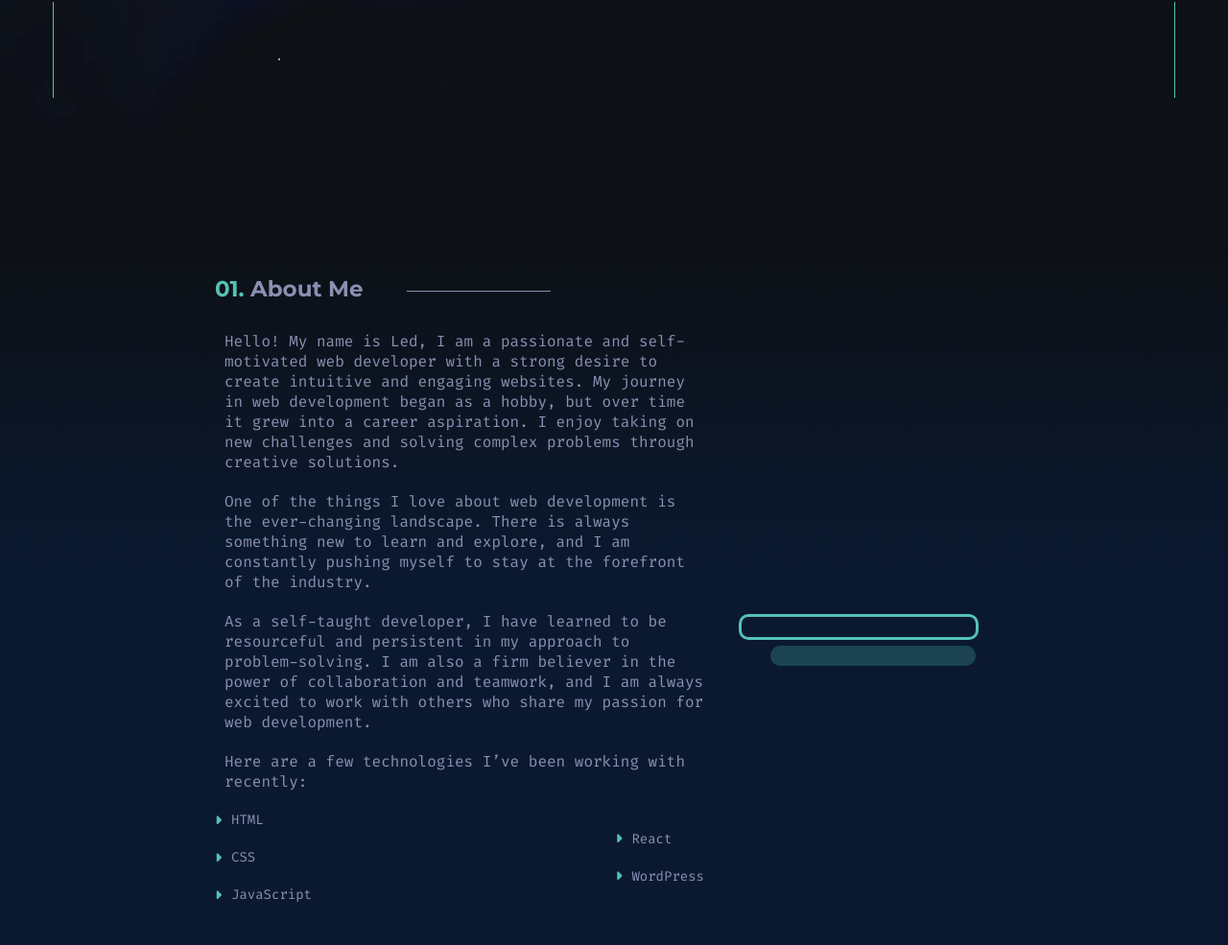
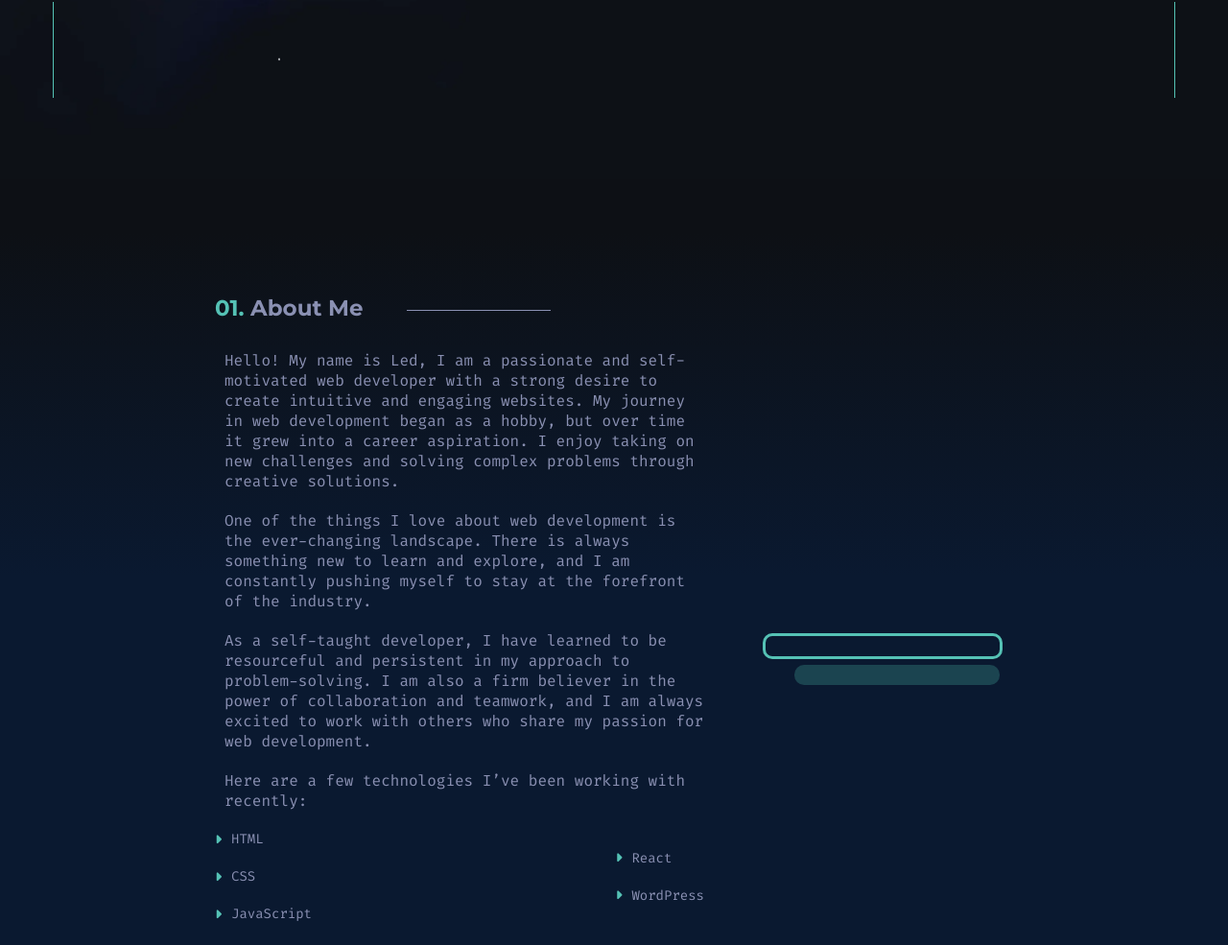
Before and after one commit to LedBajrami/portfolio, a plain HTML site: page index.html in a window 1280 px wide. Shown: the part 698-1683 px from the top of the page at 96% size. Drawn offline with nearby package versions, Linux system fonts and the light colour scheme.

Commit message:
Update style.css

```diff
--- a/style.css
+++ b/style.css
@@ -211,7 +211,7 @@ span{
   #aboutme {
     background: rgb(13,16,21);
     background: linear-gradient(180deg, rgba(13,16,21,1) 7%, rgba(10,25,48,1) 52%);
-    padding-top: 100px;
+    padding-top: 120px;
   }
     .section-h2 {
       color: var(--color4);
@@ -468,7 +468,7 @@ span{
    #contact {
     margin-top: 200px;
     text-align: center;
-     background-image: url('img/bgbg.webp');
+    background-image: url('img/bgbg.webp');
     background-position: center;
     background-size: cover;
     background-repeat: no-repeat;
@@ -608,6 +608,7 @@ span{
   display: flex;
   align-items: center;
   justify-content: space-between;
+  gap: 50px;
  }
 .list-item {
   list-style: none;
@@ -656,6 +657,9 @@ span{
 
 .project-img {
   width: 50%;
+}
+.project-img img {
+  min-width: 410px;
 }
 
 .project-img .img{
```
